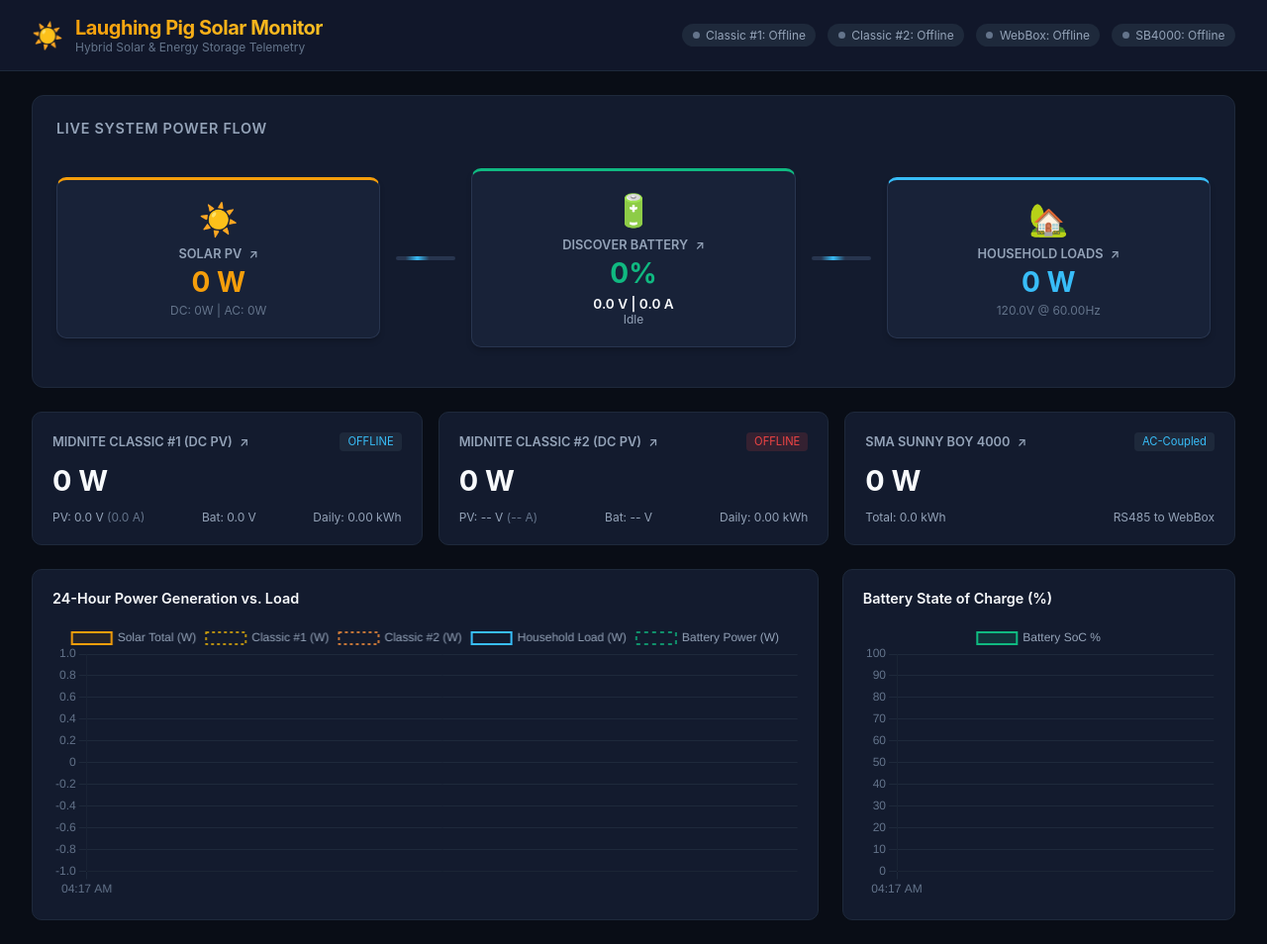
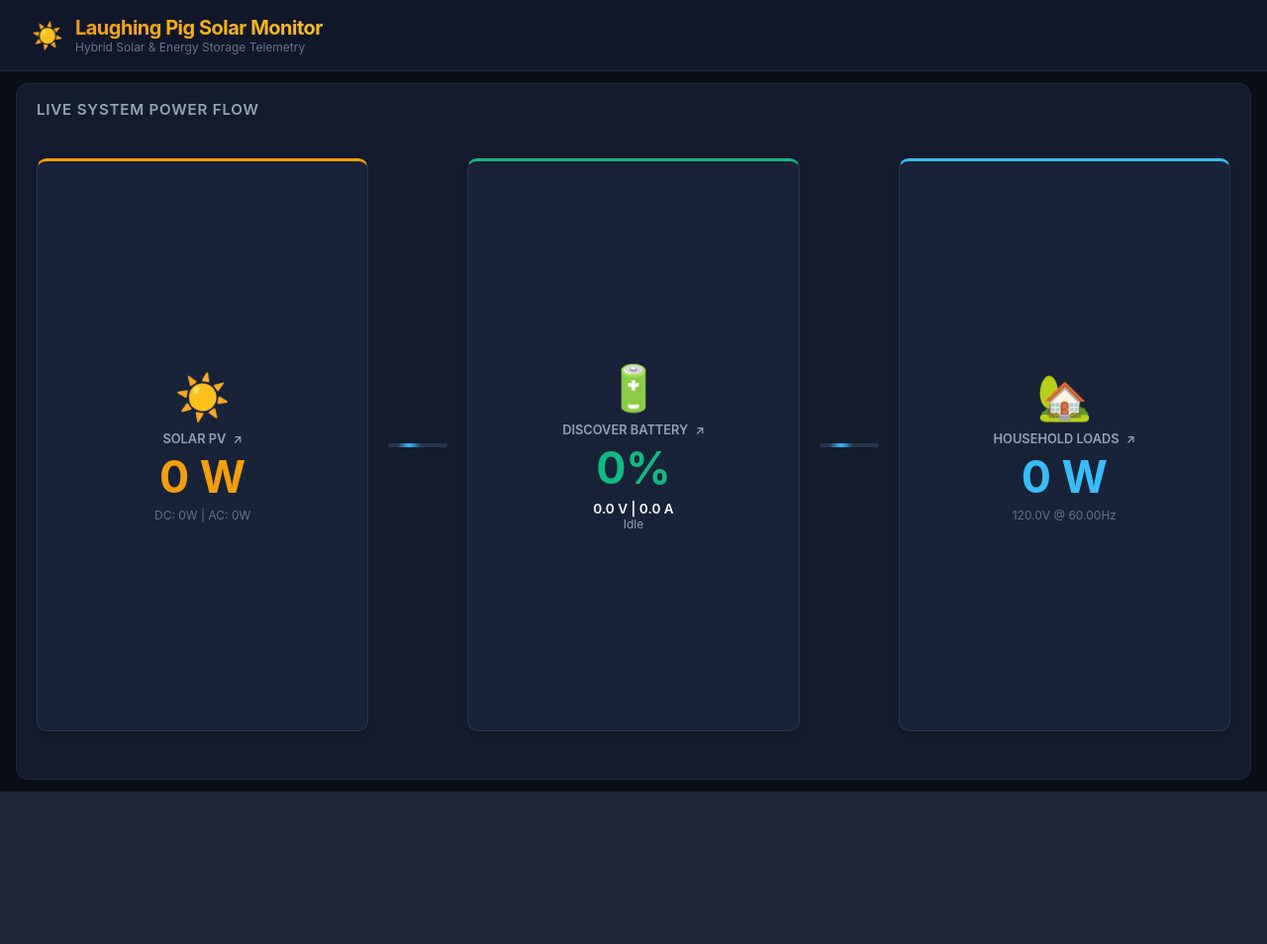
Before and after one commit to lourusso/laughing-pig-solar-monitor, a FastAPI app: page / in a window 1280 px wide. Shown: the whole page at 99% size. After the commit the page ends 800 px from the top, so only its background shows below. Run offline with FastAPI, Linux system fonts and the light colour scheme; data comes from the database, SQL or seed files in the repository.

Commit message:
Expand power flow to full screen on touchscreen devices in both portrait and landscape

```diff
--- a/src/web/static/css/style.css
+++ b/src/web/static/css/style.css
@@ -342,15 +342,105 @@ main {
   width: 100%;
 }
 
-/* Tablet & Mobile View: show only power flow cards */
-@media (max-width: 1024px) {
+/* Touchscreen Devices (Phones & Tablets in any orientation) */
+@media (pointer: coarse), (hover: none) {
   .metrics-grid,
-  .charts-grid {
+  .charts-grid,
+  .header-status {
     display: none !important;
+  }
+
+  body {
+    min-height: 100vh;
+    height: 100vh;
+    overflow: hidden;
+  }
+
+  main {
+    flex: 1;
+    padding: 0.75rem 1rem;
+    height: calc(100vh - 65px);
+    max-height: calc(100vh - 65px);
+  }
+
+  .powerflow-card {
+    flex: 1;
+    height: 100%;
+    display: flex;
+    flex-direction: column;
+    margin: 0;
+    padding: 1rem 1.25rem;
+  }
+
+  .powerflow-title {
+    margin-bottom: 0.5rem;
+    font-size: 0.95rem;
+  }
+
+  .node-value {
+    font-size: clamp(1.8rem, 4vw, 2.8rem);
+  }
+
+  .node-icon {
+    font-size: clamp(2rem, 4vw, 2.8rem);
   }
 }
 
-@media (max-width: 900px) {
+/* Touch Portrait: Stack vertically to fill height */
+@media ((pointer: coarse) or (hover: none)) and (orientation: portrait) {
+  .flow-container {
+    display: flex;
+    flex-direction: column;
+    justify-content: space-evenly;
+    gap: 0.5rem;
+    height: 100%;
+    flex: 1;
+    padding: 0.5rem 0;
+  }
+
+  .flow-connector {
+    transform: rotate(90deg);
+    margin: 0.25rem auto;
+    width: 40px;
+  }
+
+  .flow-node {
+    flex: 1;
+    display: flex;
+    flex-direction: column;
+    justify-content: center;
+    padding: 1rem;
+  }
+}
+
+/* Touch Landscape: Spread horizontally across full screen */
+@media ((pointer: coarse) or (hover: none)) and (orientation: landscape) {
+  .flow-container {
+    display: grid;
+    grid-template-columns: 1fr auto 1fr auto 1fr;
+    align-items: center;
+    gap: 1.25rem;
+    height: 100%;
+    flex: 1;
+    padding: 0;
+  }
+
+  .flow-connector {
+    transform: none;
+    width: 60px;
+    margin: 0;
+  }
+
+  .flow-node {
+    height: 90%;
+    display: flex;
+    flex-direction: column;
+    justify-content: center;
+    padding: 1.5rem;
+  }
+}
+
+@media (max-width: 900px) and (pointer: fine) {
   .flow-container {
     grid-template-columns: 1fr;
     gap: 1rem;
--- a/src/web/static/js/dashboard.js
+++ b/src/web/static/js/dashboard.js
@@ -361,8 +361,9 @@ async function loadHistoryCharts() {
 fetchLiveTelemetry();
 setInterval(fetchLiveTelemetry, 3000);
 
-// Only load and poll historical charts on larger screens (desktop)
-if (window.innerWidth > 1024) {
+// Only load and poll historical charts on non-touch devices (desktop)
+const isTouchDevice = window.matchMedia("(pointer: coarse), (hover: none)").matches;
+if (!isTouchDevice) {
   loadHistoryCharts();
   setInterval(loadHistoryCharts, 60000);
 }
--- a/src/web/templates/index.html
+++ b/src/web/templates/index.html
@@ -4,7 +4,7 @@
   <meta charset="UTF-8">
   <meta name="viewport" content="width=device-width, initial-scale=1.0">
   <title>Laughing Pig Solar Monitor</title>
-  <link rel="stylesheet" href="/static/css/style.css?v=1.3.0">
+  <link rel="stylesheet" href="/static/css/style.css?v=1.4.0">
   <script src="https://cdn.jsdelivr.net/npm/chart.js"></script>
 </head>
 <body>
@@ -147,6 +147,6 @@
     </section>
   </main>
 
-  <script src="/static/js/dashboard.js?v=1.3.0"></script>
+  <script src="/static/js/dashboard.js?v=1.4.0"></script>
 </body>
 </html>
```
